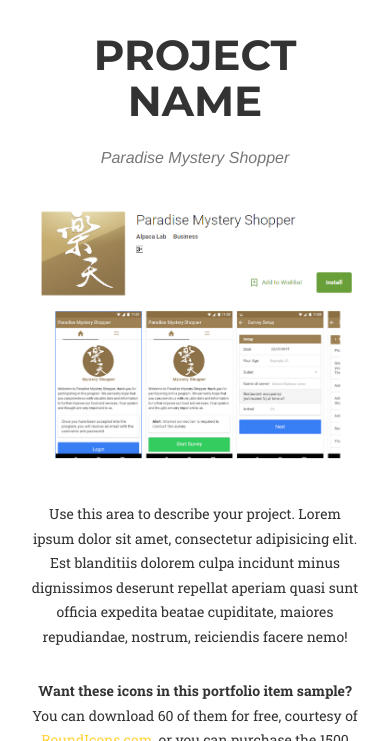
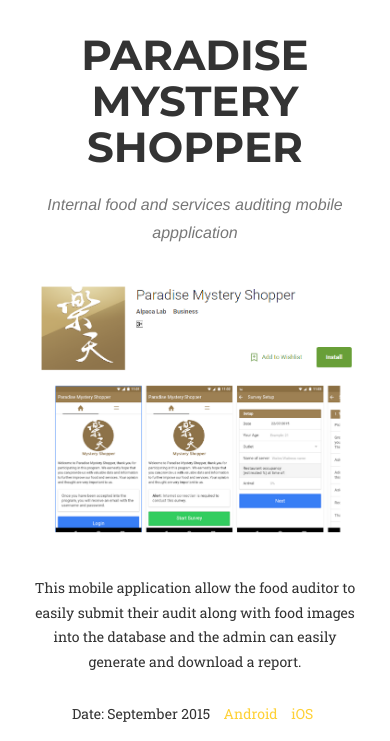
Before and after one commit to alpacalab/alpacalab.github.io, a website: page index.html in a window 390 px wide. Both pictures are taken after a click on the link 195 px from the left and 2017 px from the top of the page. Shown: the part 1698-2439 px from the top of the page. Drawn offline with nearby package versions, Linux system fonts and the light colour scheme; files that its build step writes are made by us from their sources; a web font is replaced by a local one.

Commit message:
updated wording in the pop up modal for portfolio

```diff
--- a/index.html
+++ b/index.html
@@ -490,18 +490,16 @@
                         <div class="col-lg-8 col-lg-offset-2">
                             <div class="modal-body">
                                 <!-- Project Details Go Here -->
-                                <h2>Project Name</h2>
-                                <p class="item-intro text-muted">Paradise Mystery Shopper</p>
+                                <h2>Paradise Mystery Shopper</h2>
+                                <p class="item-intro text-muted">Internal food and services auditing mobile appplication</p>
                                 <img class="img-responsive img-centered" src="img/portfolio/PMS-portfolio.png" alt="">
-                                <p>Use this area to describe your project. Lorem ipsum dolor sit amet, consectetur adipisicing elit. Est blanditiis dolorem culpa incidunt minus dignissimos deserunt repellat aperiam quasi sunt officia expedita beatae cupiditate, maiores repudiandae, nostrum, reiciendis facere nemo!</p>
-                                <p>
-                                    <strong>Want these icons in this portfolio item sample?</strong>You can download 60 of them for free, courtesy of <a href="https://getdpd.com/cart/hoplink/18076?referrer=bvbo4kax5k8ogc">RoundIcons.com</a>, or you can purchase the 1500 icon set <a href="https://play.google.com/store/apps/details?id=com.alpacalab.paradisemysteryshopper&hl=en">here</a>.</p>
+                                <p>This mobile application allow the food auditor to easily submit their audit along with food images into the database and the admin can easily generate and download a report. </p>
                                 <ul class="list-inline">
-                                    <li>Date: July 2014</li>
-                                    <li>Client: Round Icons</li>
-                                    <li>Category: Graphic Design</li>
+                                    <li>Date: September 2015</li>
+                                    <li><a href="https://play.google.com/store/apps/details?id=com.alpacalab.paradisemysteryshopper&hl=en">Android</a></li>
+                                    <li><a href="https://itunes.apple.com/us/app/paradise-mystery-shopper/id1019147657?mt=8">iOS</a></li>
                                 </ul>
-                                <button type="button" class="btn btn-primary" data-dismiss="modal"><i class="fa fa-times"></i> Close Project</button>
+                                <button type="button" class="btn btn-primary" data-dismiss="modal"><i class="fa fa-times"></i> Close</button>
                             </div>
                         </div>
                     </div>
```
